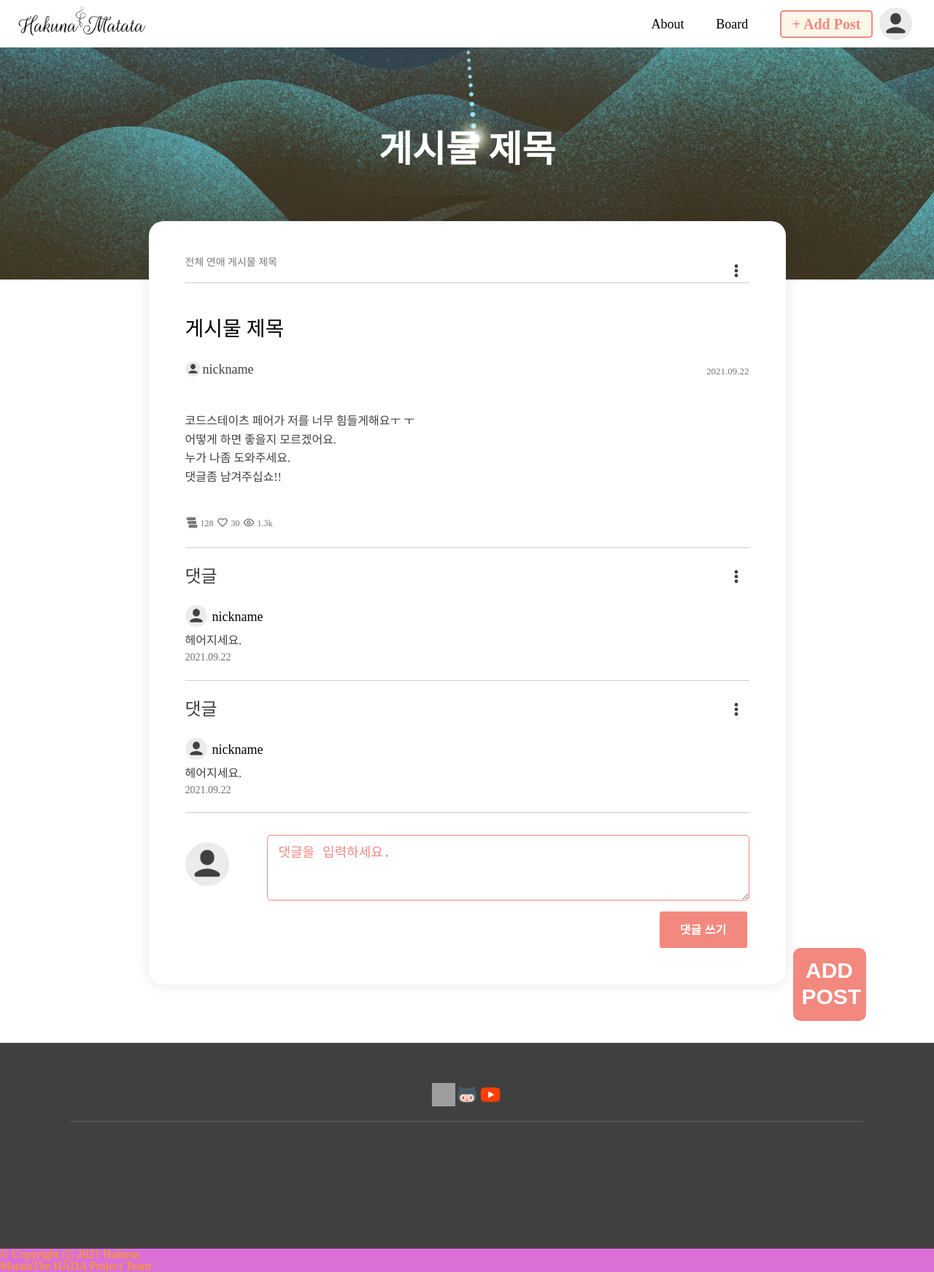
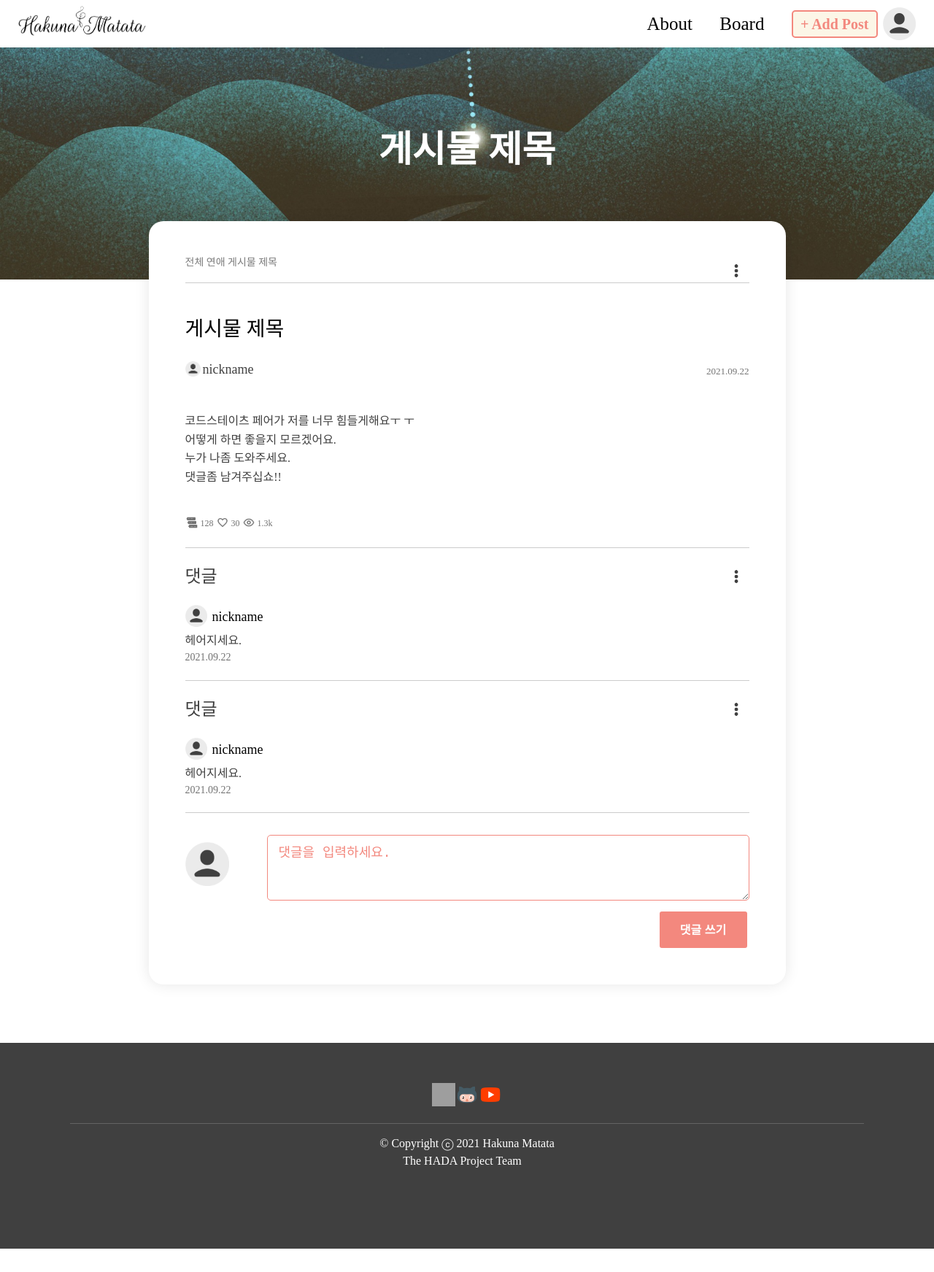
Before and after one commit to codestates/HAKUNA-MATATA, a React (Create React App) app in the folder client/: page /post in a window 1280 px wide. Shown: the whole page at 73% size. After the commit the page ends 1711 px from the top, so only its background shows below. Built offline with nearby package versions, Linux system fonts and the light colour scheme; grey boxes are pictures that could not be loaded.

Commit message:
Add AddPost and Footer components

```diff
--- a/client/src/components/Button.module.css
+++ b/client/src/components/Button.module.css
@@ -5,7 +5,7 @@
   color: #f3887e;
   font-weight: 900;
   font-size: 20px;
-  padding: 7px 15px;
+  padding: 7px 10px;
   border-radius: 5px;
   cursor: pointer;
   /* left: 10px; */
--- a/client/src/components/Footer.js
+++ b/client/src/components/Footer.js
@@ -6,25 +6,27 @@ import instagram from '../images/instagram.png';
 
 const Footer = () => {
   return (
-    <>
+    <Fragment>
       <footer>
-        <div>
-          <div className={style.footer}>
-            <div className={style.images}>
+        <div className={style.footer}>
+          <div className={style.images}>
+            <a href="https://instagram.com/">
               <img src={instagram} />
+            </a>
+            <a href="https://github.com/">
               <img src={github} />
+            </a>
+            <a href="https://youtube.com">
               <img src={youtube} />
-            </div>
+            </a>
           </div>
-          <div className={style.copyright}>
-            <p>
-              © Copyright ⓒ 2021 Hakuna <br />
-              MatataThe HADA Project Team
-            </p>
-          </div>
+          <p className={style.copyright}>
+            © Copyright ⓒ 2021 Hakuna Matata <br />
+            &emsp;&emsp;The HADA Project Team
+          </p>
         </div>
       </footer>
-    </>
+    </Fragment>
   );
 };
 
--- a/client/src/components/Footer.module.css
+++ b/client/src/components/Footer.module.css
@@ -24,7 +24,11 @@ img {
   height: 32px;
 }
 
-.copyright p {
-  color: orange;
-  background-color: orchid;
+.copyright {
+  color: #fff;
+  display: flex;
+  justify-content: center;
+  position: relative;
+  top: 50px;
+  line-height: 1.45rem;
 }
--- a/client/src/components/Header.js
+++ b/client/src/components/Header.js
@@ -35,7 +35,7 @@ const Header = () => {
             <img src={userImg} alt="user image" />
           </button>
           <div className={userImgClicked ? style.menuBox : style.hidden}>
-            <Link to="#">
+            <Link to="/mypage">
               <button className={style.modifyButton}>마이페이지</button>
             </Link>
             <Link to="#">
--- a/client/src/components/Header.module.css
+++ b/client/src/components/Header.module.css
@@ -12,7 +12,6 @@
 }
 
 .navbar {
-  font-size: 18px;
   display: flex;
   justify-content: space-evenly;
   align-items: center;
@@ -21,10 +20,15 @@
   left: -40px;
 }
 
+.navbar span {
+  font-size: 25px;
+  font-weight: 500;
+}
+
 .navbar img {
   width: 45px;
   height: 45px;
-  margin-left: 10px;
+  margin-left: 20px;
 }
 
 .userImg {
@@ -36,11 +40,6 @@
   align-items: center;
   width: 35px;
   height: 35px;
-}
-
-.userImg.userImgClicked {
-  border: 2px solid #404040;
-  border-radius: 50%;
 }
 
 .menuBox {
--- a/client/src/pages/Post.js
+++ b/client/src/pages/Post.js
@@ -1,5 +1,5 @@
 import React from 'react';
-import { Link } from 'react-router-dom';
+// import { Link } from 'react-router-dom';
 import CommentItem from '../components/PostPage/CommentItem';
 import MainContent from '../components/PostPage/MainContent';
 import WriteComment from '../components/PostPage/WriteComment';
@@ -8,17 +8,16 @@ import style from './Post.module.css';
 const Post = () => {
   return (
     <div className={style.container}>
-      <div>
-        <section className={style.section}>
-          <MainContent />
-          <CommentItem />
-          <CommentItem />
-          <WriteComment />
-        </section>
-      </div>
-      <Link to="/add-post">
+      <section>
+        <MainContent />
+        <CommentItem />
+        <CommentItem />
+        <WriteComment />
+      </section>
+
+      {/* <Link to="/add-post">
         <button className={style.addButton}>ADD POST</button>
-      </Link>
+      </Link> */}
     </div>
   );
 };
--- a/client/src/pages/Post.module.css
+++ b/client/src/pages/Post.module.css
@@ -7,6 +7,10 @@
   padding: 50px;
   transform: translateY(-80px);
   box-shadow: 0px 0px 20px rgba(0, 0, 0, 0.1);
+  position: relative;
+  top: 0;
+  left: 0;
+  /* overflow-x: hidden; */
 }
 
 .addButton {
@@ -15,7 +19,7 @@
   padding: 13px 12px 15px 12px;
   border-radius: 10px;
   background-color: #f3887e;
-  font-size: 30px;
+  font-size: 25px;
   font-weight: 700;
   line-height: 1.2em;
   text-align: center;
```
